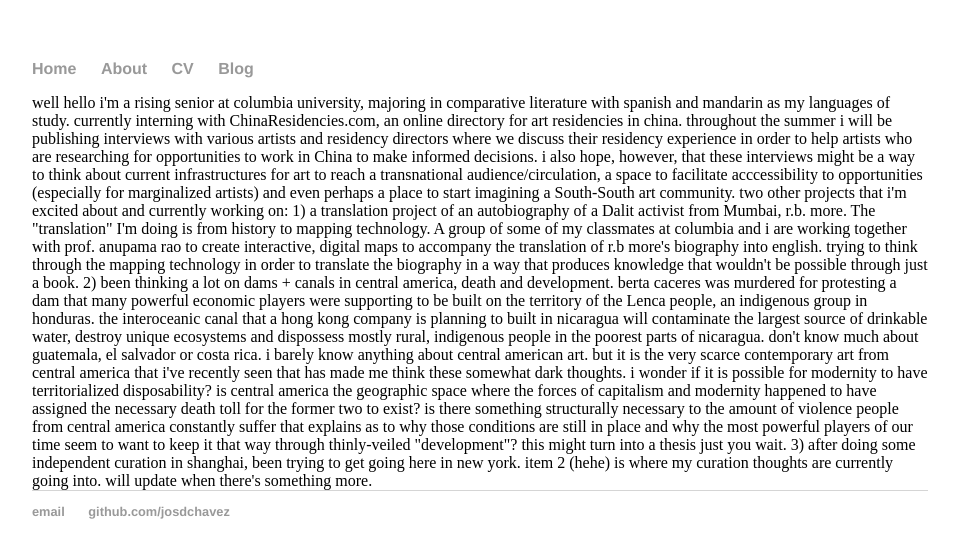
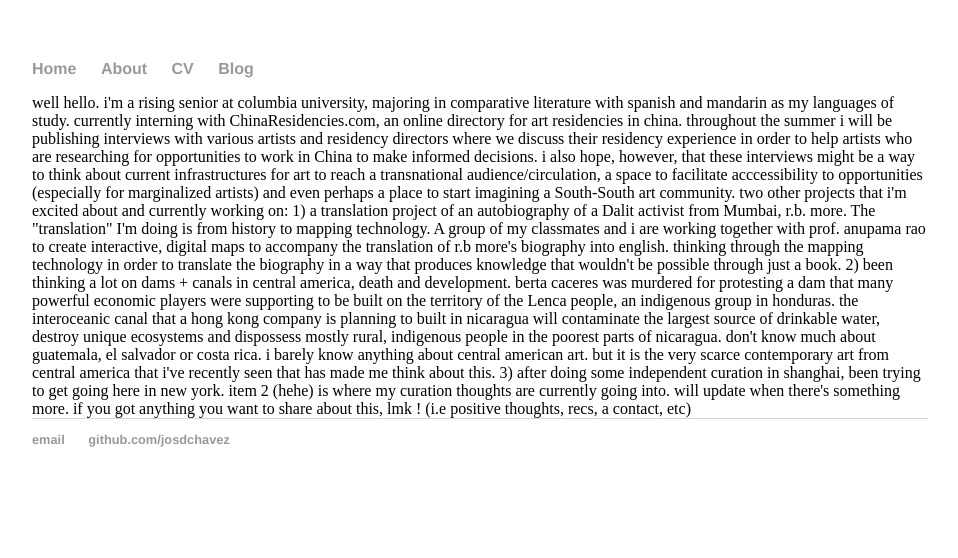
Before and after one commit to josdchavez/josdchavez.github.io, a Jekyll site: the page built from about/index.html, in a window 1280 px wide. Shown: the top 558 px of the page, without its empty margins (160-1118 px from the left). Built offline with Jekyll 4.4.1, drawn with Linux system fonts in a browser that asks for light colours.

Commit message:
Update index.html

```diff
--- a/about/index.html
+++ b/about/index.html
@@ -1,7 +1,7 @@
 ---
 layout: default
 ---
-well hello
+well hello.
 
 i'm a rising senior at columbia university, majoring in comparative literature with spanish and mandarin as my languages of study.
 currently interning with ChinaResidencies.com, an online directory for art residencies in china. throughout the summer i will be
@@ -14,9 +14,9 @@ to start imagining a South-South art community.
 two other projects that i'm excited about and currently working on:
 
 1) a translation project of an autobiography of a Dalit activist from Mumbai, r.b. more. The "translation" I'm doing is
-from history to mapping technology. A group of some of my classmates at columbia and i are working together with
-prof. anupama rao to create interactive, digital maps to accompany the translation of r.b more's biography into english. trying to
-think through the mapping technology in order to translate the biography in a way that produces knowledge that wouldn't
+from history to mapping technology. A group of my classmates and i are working together with
+prof. anupama rao to create interactive, digital maps to accompany the translation of r.b more's biography into english. thinking
+through the mapping technology in order to translate the biography in a way that produces knowledge that wouldn't
 be possible through just a book.
 
 2) been thinking a lot on dams + canals in central america, death and development. berta caceres was murdered for
@@ -24,12 +24,8 @@ protesting a dam that many powerful economic players were supporting to be built
 indigenous group in honduras. the interoceanic canal that a hong kong company is planning to built in nicaragua will contaminate
 the largest source of drinkable water, destroy unique ecosystems and dispossess mostly rural, indigenous people in the poorest
 parts of nicaragua. don't know much about guatemala, el salvador or costa rica. i barely know anything about central american art. but it
-is the very scarce contemporary art from central america that i've recently seen that has made me think these somewhat dark thoughts. i
-wonder if it is possible for modernity to have territorialized disposability? is central america the geographic space
-where the forces of capitalism and modernity happened to have assigned the necessary death toll for the former two to exist? is there
-something structurally necessary to the amount of violence people from central america constantly suffer that explains as to why
-those conditions are still in place and why the most powerful players of our time seem to want to keep it that way through thinly-veiled
-"development"? this might turn into a thesis just you wait.
+is the very scarce contemporary art from central america that i've recently seen that has made me think about this.
 
 3) after doing some independent curation in shanghai, been trying to get going here in new york. item 2 (hehe) is where
-my curation thoughts are currently going into. will update when there's something more.
+my curation thoughts are currently going into. will update when there's something more. if you got anything you want to share about
+this, lmk ! (i.e positive thoughts, recs, a contact, etc)
```
